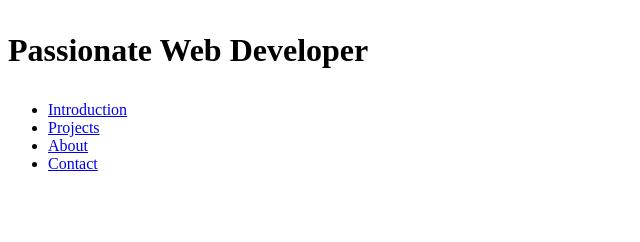
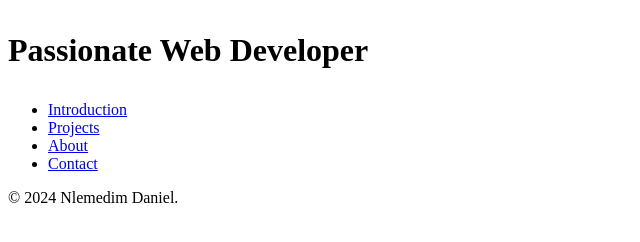
Before and after one commit to Daniel-Nlemedim/My_First_Portfolio, a plain HTML site: page portfolio/index.html in a window 1280 px wide. Shown: the whole page, without its empty margins (0-640 px from the left). Drawn offline with Linux system fonts and the light colour scheme.

Commit message:
mninor changes

```diff
--- a/portfolio/index.html
+++ b/portfolio/index.html
@@ -38,7 +38,9 @@
     </article>
 
     <footer>
-
+<p>
+    &copy; 2024 Nlemedim Daniel.
+</p>
     </footer>
 
 </body>
```
